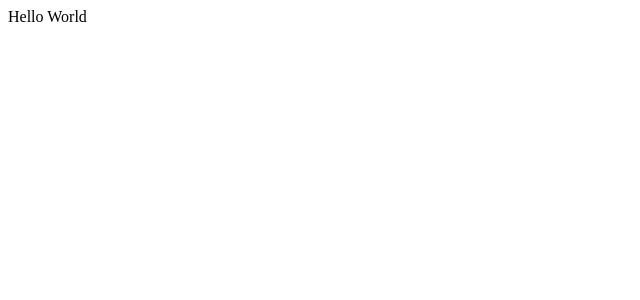
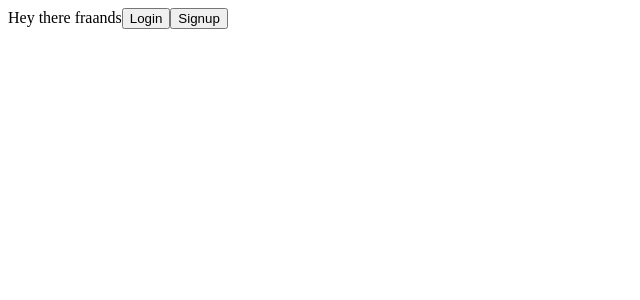
Before and after one commit to harshsbais/Notak, a React (Create React App) app: page / in a window 1280 px wide. Shown: the top 300 px of the page, without its empty margins (0-640 px from the left). Built offline with nearby package versions, Linux system fonts and the light colour scheme.

Commit message:
add basic components

```diff
--- a/src/App.js
+++ b/src/App.js
@@ -1,7 +1,8 @@
+import Home from './components/home/home'
 function App() {
   return (
     <div className="App">
-      Hello World
+      <Home />
     </div>
   );
 }
--- /dev/null
+++ b/src/components/home/home.js
@@ -0,0 +1,13 @@
+import React from 'react'
+
+function home() {
+    return (
+        <div>
+            Hey there fraands
+            <button>Login</button>
+            <button>Signup</button>
+        </div>
+    )
+}
+
+export default home
```
Also changed, not shown: src/components/auth/login.js (added, +11 -0 lines), src/components/auth/signup.js (added, +11 -0 lines).
